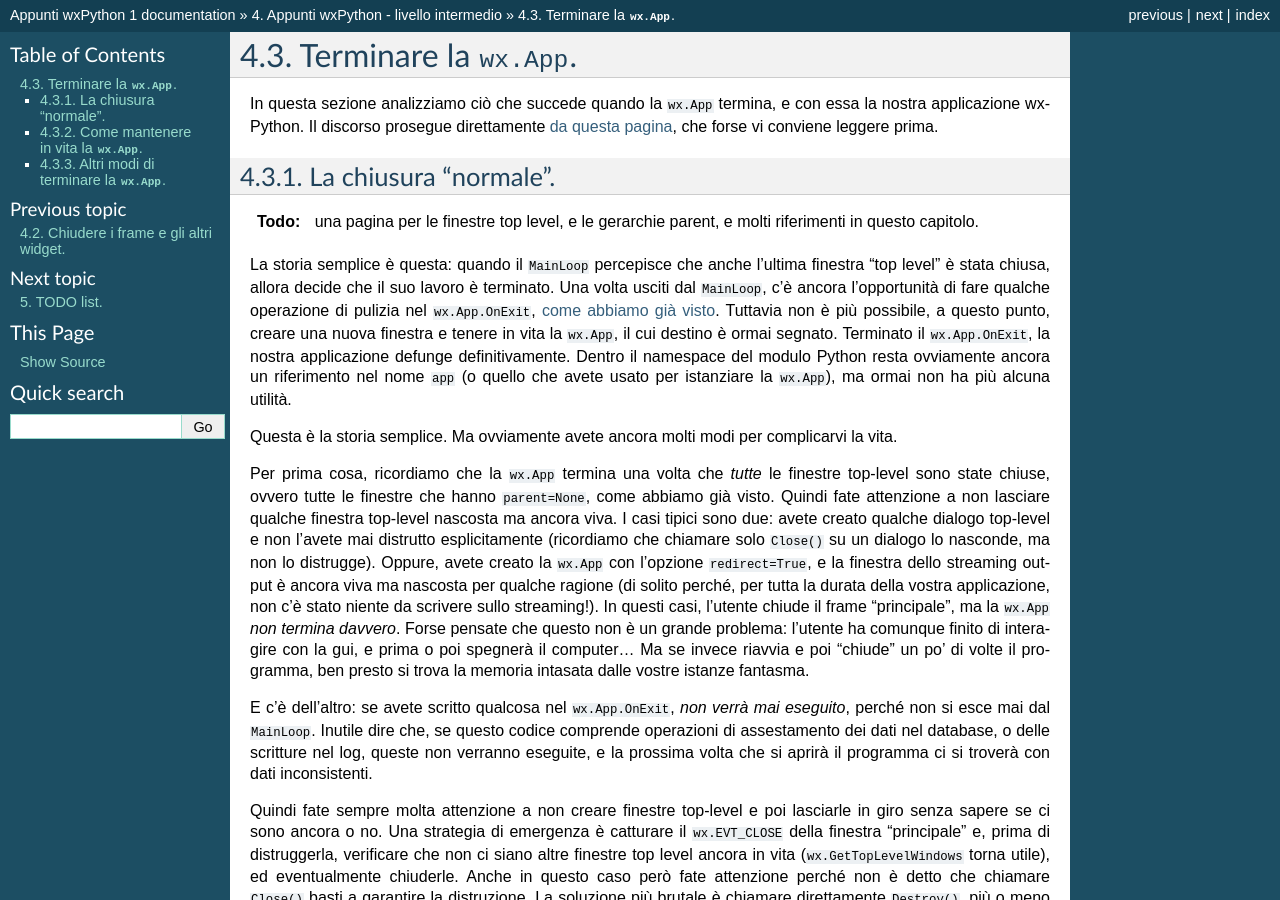
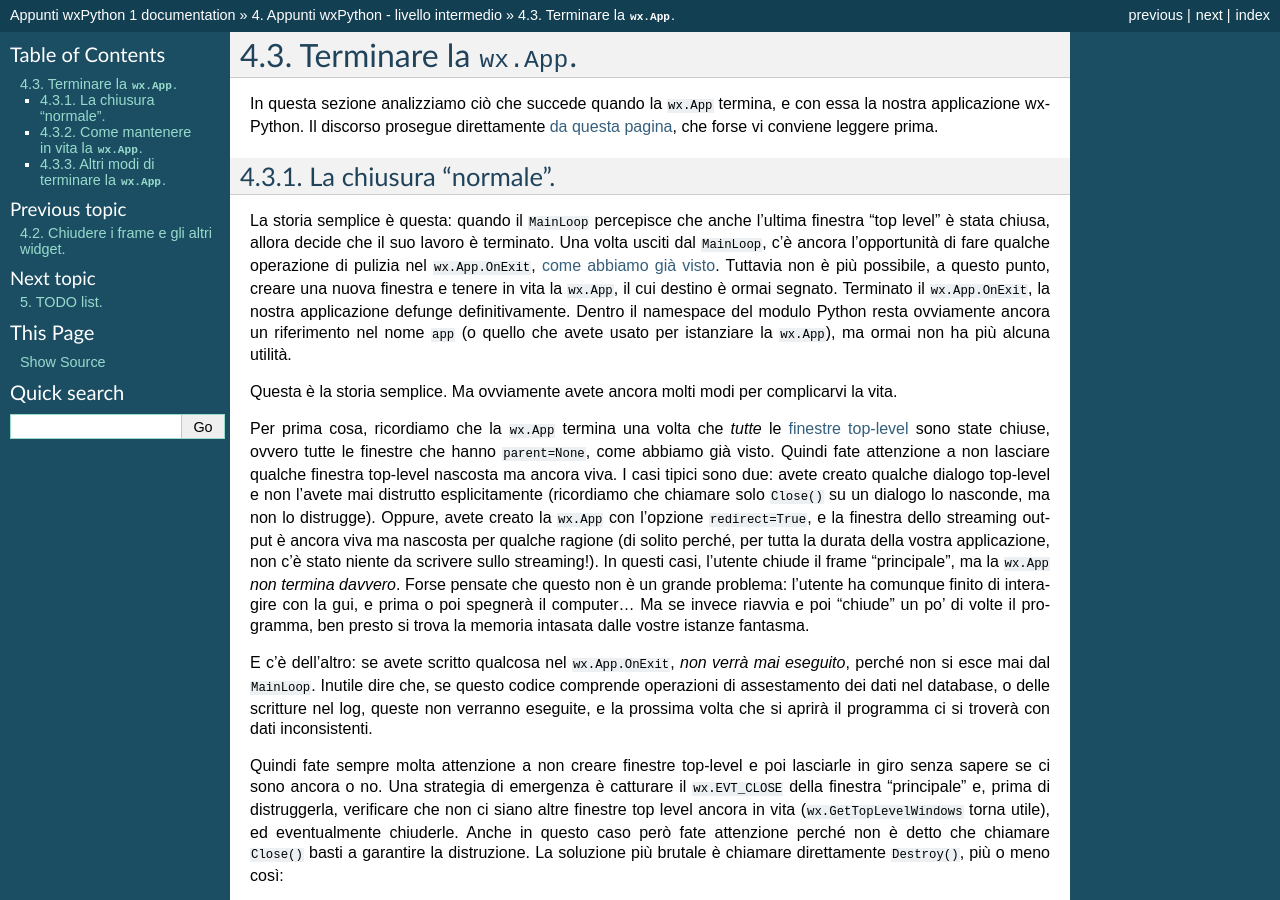
Before and after one commit to ricpol/wxnote, a Sphinx documentation site: the page built from source/chiusuraapp.rst, in a window 1280 px wide and 900 px high. Built offline with Sphinx 7.4.7, drawn with Linux system fonts in a browser that asks for light colours.

Commit message:
updated todolist

```diff
--- a/source/catenaparent.rst
+++ b/source/catenaparent.rst
@@ -71,6 +71,7 @@ Le catene dei "parent" possono essere lunghe e complicate. wxPython mette a disp
 
 * ``GetChildren``, chiamato su un genitore, restituisce l'elenco di tutti i suoi figli (solo i figli diretti: ma potete chiamare ricorsivamente ``GetChildren`` per ricostruire tutta la discendenza di un widget, per esempio).
 
+.. _finestre_toplevel:
 
 Le finestre top-level.
 ----------------------
--- a/source/chiusuraapp.rst
+++ b/source/chiusuraapp.rst
@@ -12,14 +12,11 @@ In questa sezione analizziamo ciò che succede quando la ``wx.App`` termina, e c
 La chiusura "normale".
 ----------------------
 
-.. todo:: una pagina per le finestre top level, e le gerarchie parent, e
-          molti riferimenti in questo capitolo.
-
 La storia semplice è questa: quando il ``MainLoop`` percepisce che anche l'ultima finestra "top level" è stata chiusa, allora decide che il suo lavoro è terminato. Una volta usciti dal ``MainLoop``, c'è ancora l'opportunità di fare qualche operazione di pulizia nel ``wx.App.OnExit``, :ref:`come abbiamo già visto <wxapp_avanzata_onexit>`. Tuttavia non è più possibile, a questo punto, creare una nuova finestra e tenere in vita la ``wx.App``, il cui destino è ormai segnato. Terminato il ``wx.App.OnExit``, la nostra applicazione defunge definitivamente. Dentro il namespace del modulo Python resta ovviamente ancora un riferimento nel nome ``app`` (o quello che avete usato per istanziare la ``wx.App``), ma ormai non ha più alcuna utilità.
 
 Questa è la storia semplice. Ma ovviamente avete ancora molti modi per complicarvi la vita.
 
-Per prima cosa, ricordiamo che la ``wx.App`` termina una volta che *tutte* le finestre top-level sono state chiuse, ovvero tutte le finestre che hanno ``parent=None``, come abbiamo già visto. Quindi fate attenzione a non lasciare qualche finestra top-level nascosta ma ancora viva. I casi tipici sono due: avete creato qualche dialogo top-level e non l'avete mai distrutto esplicitamente (ricordiamo che chiamare solo ``Close()`` su un dialogo lo nasconde, ma non lo distrugge). Oppure, avete creato la ``wx.App`` con l'opzione ``redirect=True``, e la finestra dello streaming output è ancora viva ma nascosta per qualche ragione (di solito perché, per tutta la durata della vostra applicazione, non c'è stato niente da scrivere sullo streaming!). In questi casi, l'utente chiude il frame "principale", ma la ``wx.App`` *non termina davvero*. Forse pensate che questo non è un grande problema: l'utente ha comunque finito di interagire con la gui, e prima o poi spegnerà il computer... Ma se invece riavvia e poi "chiude" un po' di volte il programma, ben presto si trova la memoria intasata dalle vostre istanze fantasma.
+Per prima cosa, ricordiamo che la ``wx.App`` termina una volta che *tutte* le :ref:`finestre top-level <finestre_toplevel>` sono state chiuse, ovvero tutte le finestre che hanno ``parent=None``, come abbiamo già visto. Quindi fate attenzione a non lasciare qualche finestra top-level nascosta ma ancora viva. I casi tipici sono due: avete creato qualche dialogo top-level e non l'avete mai distrutto esplicitamente (ricordiamo che chiamare solo ``Close()`` su un dialogo lo nasconde, ma non lo distrugge). Oppure, avete creato la ``wx.App`` con l'opzione ``redirect=True``, e la finestra dello streaming output è ancora viva ma nascosta per qualche ragione (di solito perché, per tutta la durata della vostra applicazione, non c'è stato niente da scrivere sullo streaming!). In questi casi, l'utente chiude il frame "principale", ma la ``wx.App`` *non termina davvero*. Forse pensate che questo non è un grande problema: l'utente ha comunque finito di interagire con la gui, e prima o poi spegnerà il computer... Ma se invece riavvia e poi "chiude" un po' di volte il programma, ben presto si trova la memoria intasata dalle vostre istanze fantasma.
 
 E c'è dell'altro: se avete scritto qualcosa nel ``wx.App.OnExit``, *non verrà mai eseguito*, perché non si esce mai dal ``MainLoop``. Inutile dire che, se questo codice comprende operazioni di assestamento dei dati nel database, o delle scritture nel log, queste non verranno eseguite, e la prossima volta che si aprirà il programma ci si troverà con dati inconsistenti.
 
--- a/source/wxapp_basi.rst
+++ b/source/wxapp_basi.rst
@@ -90,6 +90,4 @@ Quindi, per "ingranare" la nostra applicazione, bastano di solito le tre righe m
 
 Ci sono però ancora parecchie cose da sapere sulla ``wx.App``: ma sono :ref:`argomenti più avanzati <wxapp_avanzata>` che per il momento non vi servono.
 
-Per completare il quadro, abbiamo detto: si esce dal ``MainLoop`` quando l'ultimo elemento della gui viene distrutto. Dovremmo specificare meglio: quando l'ultima finestra "top level" viene chiusa e distrutta. Ma per questo bisogna prima spiegare meglio il concetto di "top level frame", e, più in generale, della catena dei "parent". Dedichiamo a questo argomento :ref:`una pagina separata <wxapp_avanzata>`.
-
-.. todo:: una pagina per top level frame, catena dei parent
+Per completare il quadro, abbiamo detto: si esce dal ``MainLoop`` quando l'ultimo elemento della gui viene distrutto. Dovremmo specificare meglio: quando l'ultima finestra "top level" viene chiusa e distrutta. Ma per questo bisogna prima spiegare meglio il concetto di "top level frame", e, più in generale, della catena dei "parent". Dedichiamo a questo argomento :ref:`una pagina separata <catenaparent>`.
```
